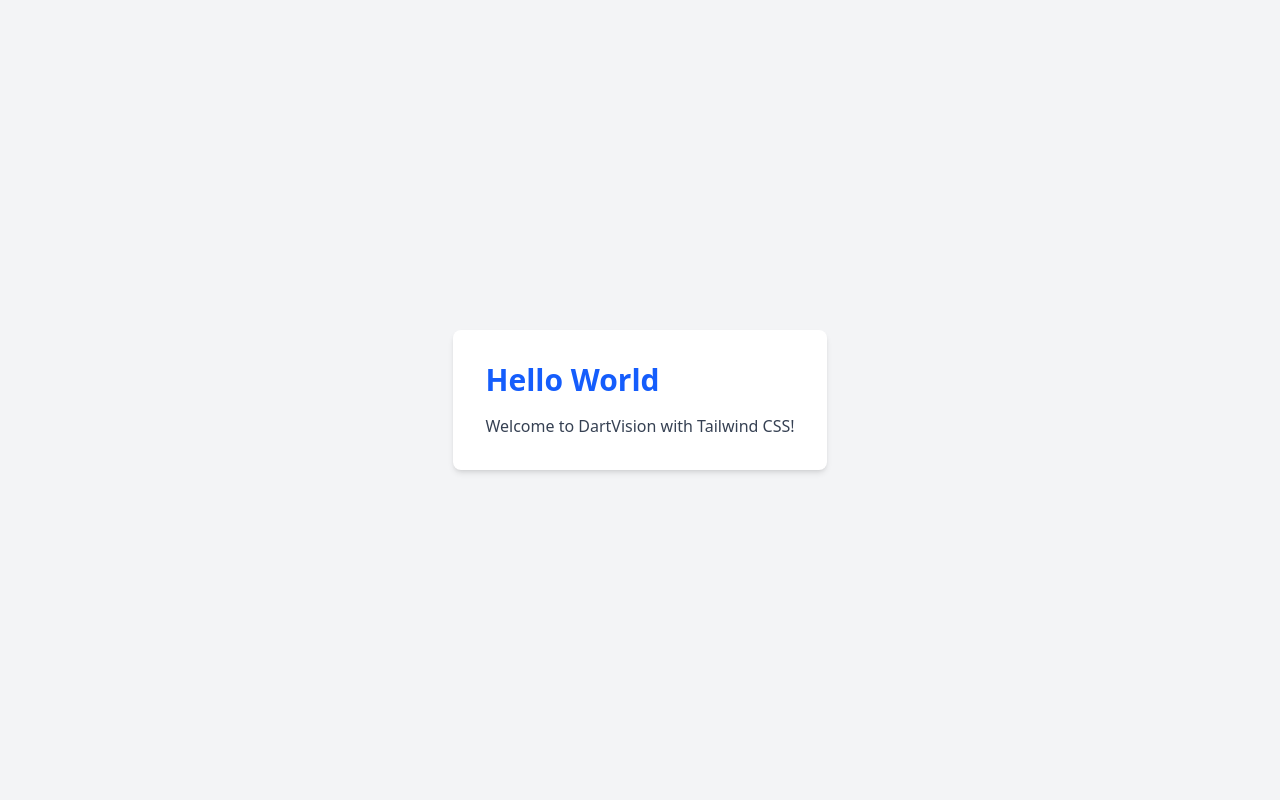
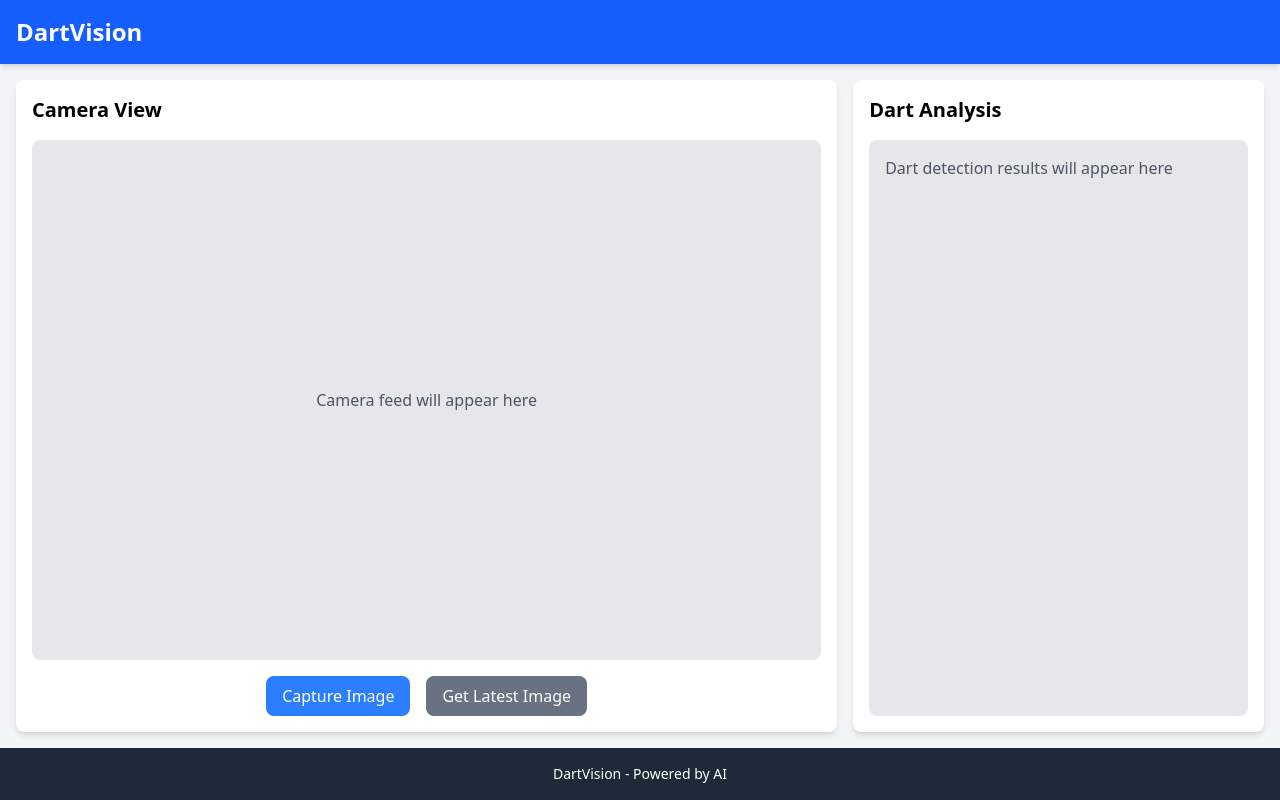
Before and after one commit to RommelTJ/ProjectDartboard, a React (Vite) app in the folder app/frontend/: page / in a window 1280 px wide. Built offline with nearby package versions, Linux system fonts and the light colour scheme.

Commit message:
:sparkles: frontend: basic ui

```diff
--- a/app/frontend/src/App.tsx
+++ b/app/frontend/src/App.tsx
@@ -1,12 +1,7 @@
+import DartVisionPage from './components/DartVisionPage';
+
 function App() {
-  return (
-    <div className="min-h-screen bg-gray-100 flex items-center justify-center">
-      <div className="bg-white p-8 rounded-lg shadow-md">
-        <h1 className="text-3xl font-bold text-blue-600 mb-4">Hello World</h1>
-        <p className="text-gray-700">Welcome to DartVision with Tailwind CSS!</p>
-      </div>
-    </div>
-  );
+  return <DartVisionPage />;
 }
 
 export default App;
--- /dev/null
+++ b/app/frontend/src/components/DartVisionPage.tsx
@@ -0,0 +1,43 @@
+import React from 'react';
+
+const DartVisionPage: React.FC = () => {
+  return (
+    <div className="min-h-screen bg-gray-100 flex flex-col">
+      <header className="bg-blue-600 text-white p-4 shadow-md">
+        <h1 className="text-2xl font-bold">DartVision</h1>
+      </header>
+
+      <main className="flex flex-grow flex-col md:flex-row p-4 gap-4">
+        {/* Camera/Image View (2/3) */}
+        <section className="w-full md:w-2/3 bg-white rounded-lg shadow-md p-4 flex flex-col">
+          <h2 className="text-xl font-semibold mb-4">Camera View</h2>
+          <div className="flex-grow bg-gray-200 rounded-lg flex items-center justify-center">
+            <p className="text-gray-600">Camera feed will appear here</p>
+          </div>
+          <div className="mt-4 flex justify-center gap-4">
+            <button className="bg-blue-500 hover:bg-blue-600 text-white py-2 px-4 rounded-lg">
+              Capture Image
+            </button>
+            <button className="bg-gray-500 hover:bg-gray-600 text-white py-2 px-4 rounded-lg">
+              Get Latest Image
+            </button>
+          </div>
+        </section>
+
+        {/* AI Analysis (1/3) */}
+        <section className="w-full md:w-1/3 bg-white rounded-lg shadow-md p-4 flex flex-col">
+          <h2 className="text-xl font-semibold mb-4">Dart Analysis</h2>
+          <div className="flex-grow bg-gray-200 rounded-lg p-4 overflow-y-auto">
+            <p className="text-gray-600">Dart detection results will appear here</p>
+          </div>
+        </section>
+      </main>
+
+      <footer className="bg-gray-800 text-white p-4 text-center text-sm">
+        <p>DartVision - Powered by AI</p>
+      </footer>
+    </div>
+  );
+};
+
+export default DartVisionPage;
```
